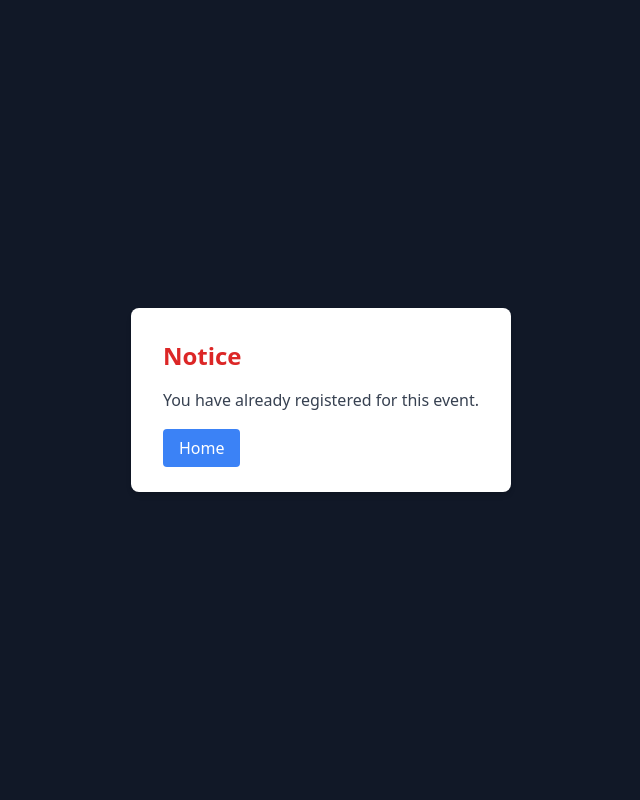
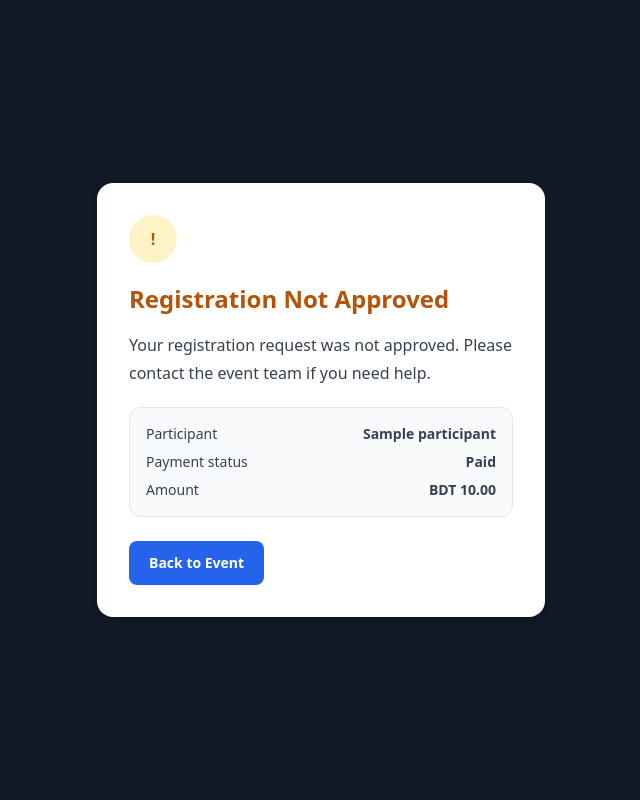
Before and after one commit to FKC117/bsbcs_cms_live, a Django app: page /event/1/member-registration/ in a window 1280 px wide. Shown: the whole page, without its empty margins (319-959 px from the left). Run offline with Django 5.2, Linux system fonts and the light colour scheme; a user stored in the database is signed in; data comes from the database, SQL or seed files in the repository; tables that the repository leaves empty hold one stand-in row (values such as "Sample post").

Commit message:
event system.. message cards are updated

```diff
--- a/registration/views.py
+++ b/registration/views.py
@@ -79,6 +79,54 @@ def get_or_create_member_department(event):
     return department
 
 
+def get_existing_registration_context(participant, event):
+    payment_status = PaymentStatus.objects.filter(participant=participant, event=event).first()
+    payable_amount = payment_status.amount if payment_status else participant.get_payable_amount()
+    payable_amount = payable_amount or 0
+
+    context = {
+        'event': event,
+        'participant': participant,
+        'payment_status': payment_status,
+        'payable_amount': payable_amount,
+        'status_title': 'Registration Received',
+        'status_tone': 'info',
+        'message': 'Your registration has already been submitted and is waiting for admin review.',
+        'primary_action_url': reverse('registration:home', kwargs={'event_id': event.pk}),
+        'primary_action_label': 'Back to Event',
+    }
+
+    if participant.denied:
+        context.update({
+            'status_title': 'Registration Not Approved',
+            'status_tone': 'warning',
+            'message': 'Your registration request was not approved. Please contact the event team if you need help.',
+        })
+        return context
+
+    if not participant.approved:
+        return context
+
+    if payable_amount and (not payment_status or payment_status.status not in ['completed', 'paid']):
+        context.update({
+            'status_title': 'Payment Required',
+            'status_tone': 'payment',
+            'message': 'Your event registration has been approved. Please complete the payment to confirm your seat.',
+            'primary_action_url': reverse('registration:payment', kwargs={'event_id': event.pk, 'participant_id': participant.pk}),
+            'primary_action_label': 'Complete Payment',
+            'secondary_action_url': reverse('registration:home', kwargs={'event_id': event.pk}),
+            'secondary_action_label': 'Back to Event',
+        })
+        return context
+
+    context.update({
+        'status_title': 'Registration Confirmed',
+        'status_tone': 'success',
+        'message': 'You are already registered and confirmed for this event. You can attend the program.',
+    })
+    return context
+
+
 # User Profile View STARTS ---------------------------------------------------------------###
 def create_profile(request):
     if request.method == 'POST':
@@ -374,11 +422,7 @@ def registration(request, event_id):
     # Check if the user has already registered for the event
     try:
         participant = Participant.objects.get(user=request.user, event=event)
-        return render(request, 'registration_error.html', {
-            'message': 'You have already submitted your registration or already registered for this event. Please check your email for further details.',
-            'event': event,
-            'participant': participant
-        })
+        return render(request, 'registration_error.html', get_existing_registration_context(participant, event))
     except Participant.DoesNotExist:
         pass  # User has not registered yet, proceed with registration
 
@@ -493,11 +537,7 @@ def member_event_registration(request, event_id):
 
     existing_participant = Participant.objects.filter(user=request.user, event=event).first()
     if existing_participant:
-        return render(request, 'registration_error.html', {
-            'message': 'You have already registered for this event.',
-            'event': event,
-            'participant': existing_participant
-        })
+        return render(request, 'registration_error.html', get_existing_registration_context(existing_participant, event))
 
     department = get_or_create_member_department(event)
     payable_amount = event.member_registration_fee or 0
--- a/templates/registration_error.html
+++ b/templates/registration_error.html
@@ -8,11 +8,55 @@
     <link href="https://cdn.jsdelivr.net/npm/tailwindcss@2.2.19/dist/tailwind.min.css" rel="stylesheet">
 </head>
 <body>
-    <div class="min-h-screen flex items-center justify-center bg-gray-900">
-        <div class="bg-white p-8 rounded-lg shadow-md max-w-sm ml-5 mr-5">
-            <h1 class="text-2xl font-bold text-red-600 mb-4">Notice</h1>
-            <p class="text-gray-700">{{ message }}</p><br>
-            <a href="{% url 'index' %}" class="bg-blue-500 text-white py-2 px-4 rounded w-full mt-20 ml-auto text-center">Home</a>
+    <div class="min-h-screen flex items-center justify-center bg-gray-900 px-4 py-10">
+        <div class="bg-white p-8 rounded-2xl shadow-md max-w-md w-full">
+            {% if status_tone == 'success' %}
+                <div class="w-12 h-12 rounded-full bg-green-100 text-green-700 flex items-center justify-center mb-5 font-bold">✓</div>
+                <h1 class="text-2xl font-bold text-green-700 mb-4">{{ status_title|default:"Registration Confirmed" }}</h1>
+            {% elif status_tone == 'payment' %}
+                <div class="w-12 h-12 rounded-full bg-blue-100 text-blue-700 flex items-center justify-center mb-5 font-bold">৳</div>
+                <h1 class="text-2xl font-bold text-blue-700 mb-4">{{ status_title|default:"Payment Required" }}</h1>
+            {% elif status_tone == 'warning' %}
+                <div class="w-12 h-12 rounded-full bg-yellow-100 text-yellow-700 flex items-center justify-center mb-5 font-bold">!</div>
+                <h1 class="text-2xl font-bold text-yellow-700 mb-4">{{ status_title|default:"Notice" }}</h1>
+            {% else %}
+                <div class="w-12 h-12 rounded-full bg-red-100 text-red-700 flex items-center justify-center mb-5 font-bold">i</div>
+                <h1 class="text-2xl font-bold text-red-600 mb-4">{{ status_title|default:"Notice" }}</h1>
+            {% endif %}
+
+            <p class="text-gray-700 leading-7">{{ message }}</p>
+
+            {% if participant %}
+                <div class="mt-5 rounded-xl bg-gray-50 border border-gray-200 p-4 text-sm text-gray-700 space-y-2">
+                    <div class="flex justify-between gap-4">
+                        <span>Participant</span>
+                        <strong class="text-right">{{ participant.name }}</strong>
+                    </div>
+                    {% if payment_status %}
+                        <div class="flex justify-between gap-4">
+                            <span>Payment status</span>
+                            <strong class="text-right">{{ payment_status.get_status_display }}</strong>
+                        </div>
+                    {% endif %}
+                    {% if payable_amount %}
+                        <div class="flex justify-between gap-4">
+                            <span>Amount</span>
+                            <strong class="text-right">BDT {{ payable_amount }}</strong>
+                        </div>
+                    {% endif %}
+                </div>
+            {% endif %}
+
+            <div class="mt-6 flex flex-col gap-3 sm:flex-row">
+                <a href="{{ primary_action_url|default:'/' }}" class="inline-flex justify-center rounded-lg bg-blue-600 px-5 py-3 text-sm font-bold text-white hover:bg-blue-700">
+                    {{ primary_action_label|default:"Home" }}
+                </a>
+                {% if secondary_action_url %}
+                    <a href="{{ secondary_action_url }}" class="inline-flex justify-center rounded-lg border border-gray-300 bg-white px-5 py-3 text-sm font-bold text-gray-700 hover:bg-gray-50">
+                        {{ secondary_action_label }}
+                    </a>
+                {% endif %}
+            </div>
         </div>
     </div>
 </body>
--- a/website/views.py
+++ b/website/views.py
@@ -502,12 +502,14 @@ def membership_form(request):
     """
     from django.shortcuts import redirect
     from django.urls import reverse
+    from urllib.parse import quote
     from registration.models import Event as RegistrationEventModel, UserProfile
+    next_path = quote(request.get_full_path())
 
     # Check if user is logged in
     if not request.user.is_authenticated:
         # Redirect to login with next parameter pointing back to membership form
-        return redirect(f'{reverse("login")}?next={reverse("website:membership_form")}')
+        return redirect(f'{reverse("login")}?next={next_path}')
 
     # Check if user has a UserProfile
     try:
@@ -517,7 +519,7 @@ def membership_form(request):
         # Instead of just Sending them to the 'signup' style create_profile, we can send them to
         # an edit/complete profile view that doesn't ask for a new account.
         messages.warning(request, "Please complete your profile details before joining the society.")
-        return redirect(f'{reverse("user_profile")}?next={reverse("website:membership_form")}')
+        return redirect(f'{reverse("user_profile")}?next={next_path}')
 
     event_intent_id = request.POST.get('event_intent') or request.GET.get('event_intent')
     event_intent = None
```
Also changed, not shown: templates/pages/past_events_list.html (+14 -6 lines).
